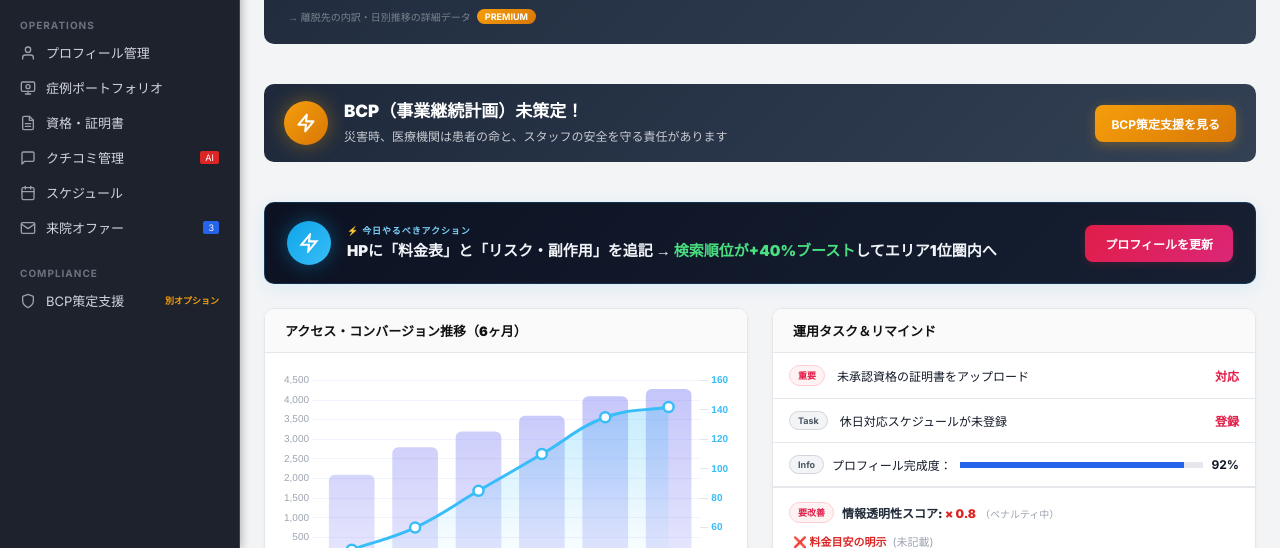
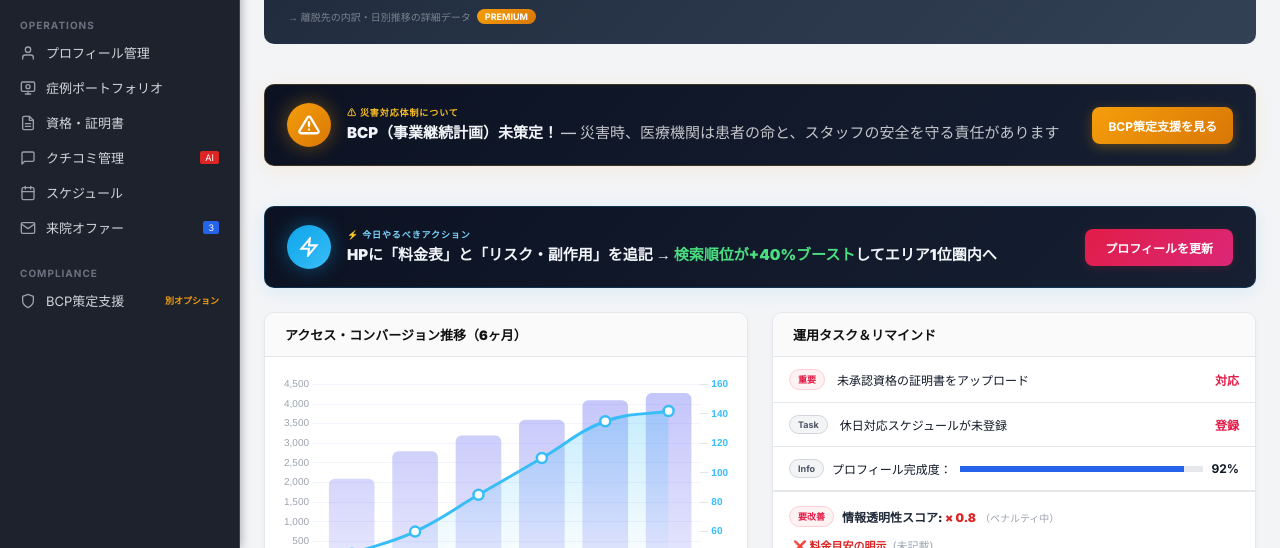
Before and after one commit to Protesian23/doctor-dashboard, a plain HTML site: page index.html in a window 1280 px wide. Shown: the part 252-800 px from the top of the page. Drawn offline with nearby package versions, Linux system fonts and the light colour scheme.

Commit message:
BCPバナーをTODAY'S ACTIONと同一構造の3層レイアウト+警告三角アイコンに修正

```diff
--- a/index.html
+++ b/index.html
@@ -345,11 +345,11 @@ header{background:#fff;border-bottom:1px solid #e5e7eb;height:56px;display:flex;
       </div>
 
       <!-- BCP INFO バナー(2026-05-02 §41 CEO 確定文言) -->
-      <div style="background:linear-gradient(135deg,#1e293b,#334155);border-radius:10px;padding:16px 20px;margin-bottom:16px;color:#fff;display:flex;align-items:center;gap:16px;">
-        <div style="width:44px;height:44px;border-radius:50%;background:linear-gradient(135deg,#F59E0B,#D97706);display:flex;align-items:center;justify-content:center;box-shadow:0 0 20px rgba(245,158,11,.4);flex-shrink:0;"><svg width="20" height="20" viewBox="0 0 24 24" fill="none" stroke="#fff" stroke-width="2.5" stroke-linecap="round" stroke-linejoin="round"><path d="M13 2L3 14h9l-1 8 10-12h-9l1-8z"/></svg></div>
+      <div style="background:linear-gradient(135deg,#0c1222,#162032);border:1px solid rgba(245,158,11,.2);box-shadow:0 4px 20px rgba(245,158,11,.1);border-radius:10px;padding:18px 22px;margin-bottom:16px;color:#fff;display:flex;align-items:center;gap:16px;">
+        <div style="width:44px;height:44px;border-radius:50%;background:linear-gradient(135deg,#F59E0B,#D97706);display:flex;align-items:center;justify-content:center;box-shadow:0 0 20px rgba(245,158,11,.4);flex-shrink:0;"><svg width="22" height="22" viewBox="0 0 24 24" fill="none" stroke="#fff" stroke-width="2.5" stroke-linecap="round" stroke-linejoin="round"><path d="M10.29 3.86 1.82 18a2 2 0 0 0 1.71 3h16.94a2 2 0 0 0 1.71-3L13.71 3.86a2 2 0 0 0-3.42 0z"/><line x1="12" y1="9" x2="12" y2="13"/><line x1="12" y1="17" x2="12.01" y2="17"/></svg></div>
         <div style="flex:1;min-width:0;">
-          <div style="font-size:17px;font-weight:900;color:#fff;margin-bottom:6px;line-height:1.3;">BCP（事業継続計画）未策定！</div>
-          <div style="font-size:12px;color:rgba(255,255,255,.75);line-height:1.5;">災害時、医療機関は患者の命と、スタッフの安全を守る責任があります</div>
+          <div style="font-size:9px;font-weight:700;color:#fbbf24;letter-spacing:.1em;margin-bottom:3px;">⚠ 災害対応体制について</div>
+          <p style="font-size:15px;font-weight:800;color:#f1f5f9;line-height:1.5;margin:0;">BCP（事業継続計画）未策定！ <span style="color:rgba(255,255,255,.75);font-weight:500;">— 災害時、医療機関は患者の命と、スタッフの安全を守る責任があります</span></p>
         </div>
         <button style="background:linear-gradient(135deg,#f59e0b,#d97706);color:#fff;border:none;border-radius:8px;padding:10px 16px;font-size:12px;font-weight:700;cursor:pointer;font-family:inherit;box-shadow:0 3px 12px rgba(245,158,11,.3);white-space:nowrap;" onclick="setPage('bcp')">BCP策定支援を見る</button>
       </div>
```
